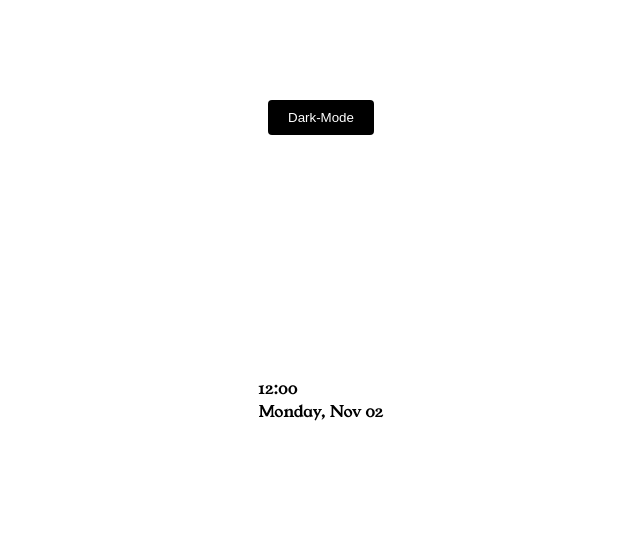
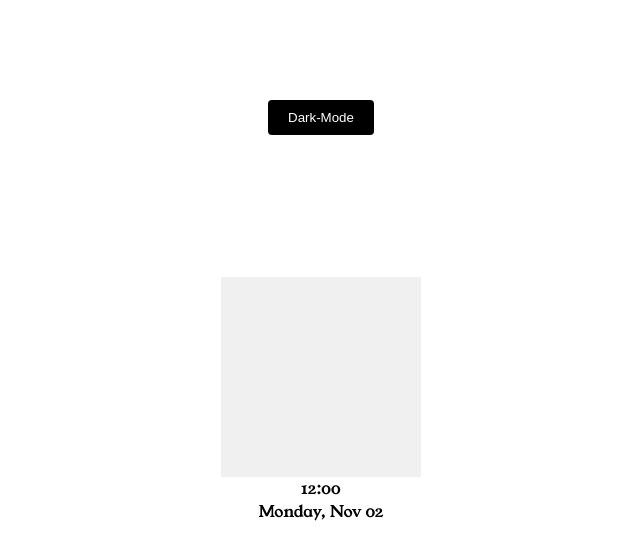
Before and after one commit to SGsubuuu-2322/Theme_Clock, a plain HTML site: page index.html in a window 1280 px wide. Shown: the whole page, without its empty margins (319-959 px from the left). Drawn offline with Linux system fonts and the light colour scheme.

Commit message:
Added some stylings through CSS for dark and light mode button and clock bg...

```diff
--- a/style.css
+++ b/style.css
@@ -47,3 +47,17 @@ body {
 .toggle:focus {
   outline: none;
 }
+
+.clock-container {
+  display: flex;
+  justify-content: space-between;
+  align-items: center;
+  flex-direction: column;
+}
+
+.clock {
+  position: relative;
+  height: 200px;
+  width: 200px;
+  background-color: #f0f0f0;
+}
```
